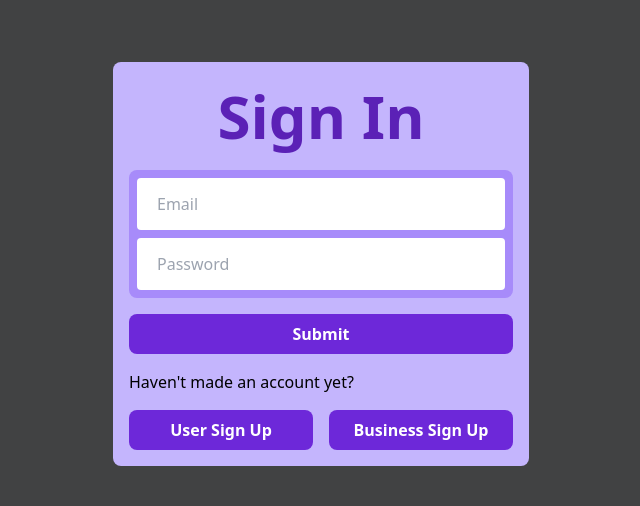
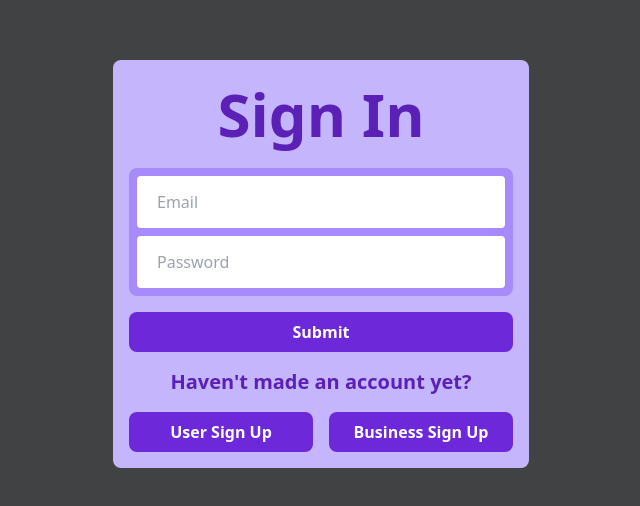
Before and after one commit to 0tt0I/DRP, a Next.js app in the folder app/: page /login in a window 1280 px wide. Shown: the part 136-642 px from the top of the page, without its empty margins (319-959 px from the left). Built offline with nearby package versions, Linux system fonts and the light colour scheme; no server answers; sample sign-in values are in the browser's storage.

Commit message:
fix: login text at bottom not styled

```diff
--- a/app/pages/login.tsx
+++ b/app/pages/login.tsx
@@ -69,7 +69,9 @@ function Login () {
           Submit
         </button>
 
-        <p>Haven&apos;t made an account yet?</p>
+        <p className="text-center text-dark-nonblack font-bold text-xl">
+          Haven&apos;t made an account yet?
+        </p>
 
         <div className="grid gap-4 grid-cols-2 place-content-center">
           <button onClick={() => router.push('/customer-signup')} className="general-button">
```
